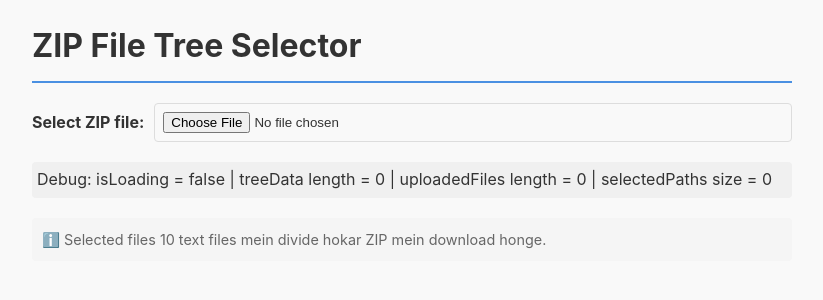
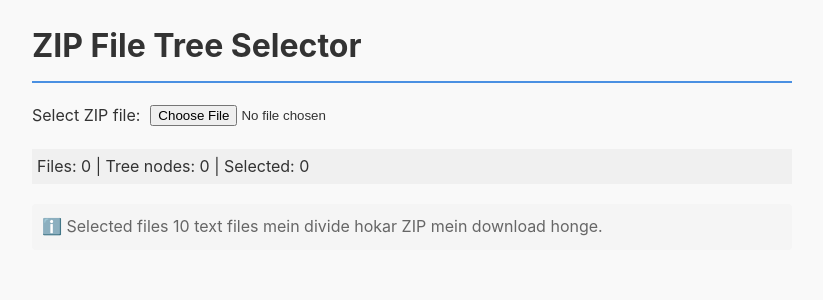
Before and after one commit to jitendra-math/oneshot, a Svelte app: page / in a window 1280 px wide. Shown: the top 300 px of the page, without its empty margins (228-1051 px from the left). Built offline with nearby package versions, Linux system fonts and the light colour scheme.

Commit message:
Update App.svelte

```diff
--- a/src/App.svelte
+++ b/src/App.svelte
@@ -1,6 +1,5 @@
 <!-- src/App.svelte -->
 <script lang="ts">
-  import { tick } from 'svelte';
   import { uploadedFiles, selectedPaths, treeData, selectAll, type ZipFileEntry } from './lib/stores';
   import { readZipFile } from './lib/utils/zipReader';
   import { buildFileTree } from './lib/utils/treeBuilder';
@@ -11,18 +10,13 @@
   let isLoading = false;
   let errorMessage = '';
   let allFilePaths: string[] = [];
-  let treeKey = 0;
-
-  $: {
-    console.log('uploadedFiles length:', $uploadedFiles.length);
-    console.log('treeData length:', $treeData.length);
-    console.log('selectedPaths size:', $selectedPaths.size);
-  }
+  let localTreeData: any[] = []; // Local variable for reactivity
 
   async function handleFileUpload(event: Event) {
     const input = event.target as HTMLInputElement;
     if (!input.files || input.files.length === 0) {
       zipFile = null;
+      localTreeData = [];
       $uploadedFiles = [];
       $treeData = [];
       return;
@@ -35,36 +29,23 @@
 
     try {
       const entries = await readZipFile(file);
-      alert('Step 1: entries length = ' + entries.length);
-
       $uploadedFiles = entries;
-      await tick();
 
       const tree = buildFileTree(entries);
-      alert('Step 2: tree length = ' + tree.length);
-
-      $treeData = tree;
-      treeKey += 1;
-      await tick();
+      localTreeData = tree; // Set local variable first
+      $treeData = tree; // Then set store
 
       allFilePaths = entries.map(e => e.path);
-      alert('Step 3: allFilePaths length = ' + allFilePaths.length + ', first path: ' + (allFilePaths[0] || 'none'));
+      selectAll(true, allFilePaths);
 
-      selectAll(true, allFilePaths);
-      await tick();
-
-      alert('Step 4: selectedPaths size = ' + $selectedPaths.size);
-
+      // Force UI update
       isLoading = false;
-      await tick(); // Force UI update after setting isLoading to false
-      alert('Step 5: isLoading set to false');
     } catch (error) {
-      console.error('Upload error:', error);
       errorMessage = error instanceof Error ? error.message : 'ZIP file upload failed';
       isLoading = false;
+      localTreeData = [];
       $uploadedFiles = [];
       $treeData = [];
-      alert('ERROR: ' + errorMessage);
     }
   }
 
@@ -74,20 +55,14 @@
       return;
     }
 
-    isLoading = true;
-    errorMessage = '';
-
     try {
       const selected: ZipFileEntry[] = $uploadedFiles.filter(file =>
         $selectedPaths.has(file.path)
       );
       const zipBlob = await createZipFromSelected(selected);
       downloadZip(zipBlob, 'selected_files.zip');
-      isLoading = false;
     } catch (error) {
-      console.error('Download error:', error);
       errorMessage = error instanceof Error ? error.message : 'ZIP creation failed';
-      isLoading = false;
     }
   }
 
@@ -98,12 +73,12 @@
 
   function handleClear() {
     zipFile = null;
+    localTreeData = [];
     $uploadedFiles = [];
     $selectedPaths = new Set();
     $treeData = [];
     allFilePaths = [];
     errorMessage = '';
-    treeKey += 1;
     const fileInput = document.getElementById('zip-upload') as HTMLInputElement;
     if (fileInput) fileInput.value = '';
   }
@@ -135,11 +110,13 @@
     <div class="error">❌ {errorMessage}</div>
   {/if}
 
-  <div style="margin: 10px 0; padding: 5px; background: #f0f0f0; border-radius: 4px;">
-    Debug: isLoading = {isLoading} | treeData length = {$treeData.length} | uploadedFiles length = {$uploadedFiles.length} | selectedPaths size = {$selectedPaths.size}
+  <!-- Simple debug info -->
+  <div style="margin: 10px 0; padding: 5px; background: #f0f0f0;">
+    Files: {$uploadedFiles.length} | Tree nodes: {localTreeData.length} | Selected: {$selectedPaths.size}
   </div>
 
-  {#if $treeData.length > 0}
+  <!-- Direct condition using local variable -->
+  {#if localTreeData.length > 0}
     <div class="tree-container">
       <div class="tree-header">
         <h2>Folder Structure</h2>
@@ -154,9 +131,8 @@
       </div>
 
       <div class="tree-wrapper">
-        {#key treeKey}
-          <FileTree nodes={$treeData} />
-        {/key}
+        <!-- Direct rendering without key or store -->
+        <FileTree nodes={localTreeData} />
       </div>
 
       <div class="download-section">
@@ -169,10 +145,6 @@
         </button>
       </div>
     </div>
-  {:else if !isLoading && $uploadedFiles.length > 0}
-    <div class="warning">
-      ⚠️ Tree empty! {$uploadedFiles.length} files available, but treeData is 0.
-    </div>
   {/if}
 
   <div class="info">
@@ -181,146 +153,20 @@
 </main>
 
 <style>
-  main {
-    max-width: 800px;
-    margin: 0 auto;
-    padding: 20px;
-    font-family: -apple-system, BlinkMacSystemFont, 'Segoe UI', Roboto, Oxygen, Ubuntu, Cantarell, sans-serif;
-  }
-
-  h1 {
-    color: #333;
-    border-bottom: 2px solid #4a90e2;
-    padding-bottom: 10px;
-  }
-
-  .upload-section {
-    margin: 20px 0;
-    display: flex;
-    gap: 10px;
-    align-items: center;
-    flex-wrap: wrap;
-  }
-
-  .upload-section label {
-    font-weight: bold;
-  }
-
-  .upload-section input[type="file"] {
-    padding: 8px;
-    border: 1px solid #ddd;
-    border-radius: 4px;
-    flex: 1;
-  }
-
-  button {
-    padding: 8px 16px;
-    background-color: #4a90e2;
-    color: white;
-    border: none;
-    border-radius: 4px;
-    cursor: pointer;
-    font-size: 14px;
-    transition: background-color 0.2s;
-  }
-
-  button:hover:not(:disabled) {
-    background-color: #357abd;
-  }
-
-  button:disabled {
-    background-color: #ccc;
-    cursor: not-allowed;
-  }
-
-  .loading, .error {
-    padding: 10px;
-    margin: 10px 0;
-    border-radius: 4px;
-  }
-
-  .loading {
-    background-color: #e3f2fd;
-    color: #1976d2;
-  }
-
-  .error {
-    background-color: #ffebee;
-    color: #c62828;
-  }
-
-  .tree-container {
-    margin-top: 20px;
-    border: 1px solid #ddd;
-    border-radius: 4px;
-    padding: 15px;
-  }
-
-  .tree-header {
-    display: flex;
-    justify-content: space-between;
-    align-items: center;
-    margin-bottom: 15px;
-    flex-wrap: wrap;
-    gap: 10px;
-  }
-
-  .tree-header h2 {
-    margin: 0;
-    font-size: 1.2rem;
-  }
-
-  .tree-actions {
-    display: flex;
-    gap: 15px;
-    align-items: center;
-  }
-
-  .selected-count {
-    background-color: #e8f5e8;
-    padding: 4px 8px;
-    border-radius: 4px;
-    color: #2e7d32;
-    font-size: 0.9rem;
-  }
-
-  .tree-wrapper {
-    max-height: 400px;
-    overflow-y: auto;
-    border: 1px solid #eee;
-    padding: 10px;
-    background-color: #fafafa;
-  }
-
-  .download-section {
-    margin-top: 20px;
-    text-align: center;
-  }
-
-  .download-btn {
-    background-color: #2e7d32;
-    font-size: 16px;
-    padding: 12px 24px;
-  }
-
-  .download-btn:hover:not(:disabled) {
-    background-color: #1b5e20;
-  }
-
-  .info {
-    margin-top: 20px;
-    color: #666;
-    font-size: 0.9rem;
-    background-color: #f5f5f5;
-    padding: 10px;
-    border-radius: 4px;
-  }
-
-  .warning {
-    background-color: #fff3cd;
-    color: #856404;
-    padding: 10px;
-    border-radius: 4px;
-    margin: 10px 0;
-  }
+  /* Same styles as before */
+  main { max-width: 800px; margin: 0 auto; padding: 20px; }
+  h1 { color: #333; border-bottom: 2px solid #4a90e2; padding-bottom: 10px; }
+  .upload-section { margin: 20px 0; display: flex; gap: 10px; align-items: center; }
+  button { padding: 8px 16px; background-color: #4a90e2; color: white; border: none; border-radius: 4px; cursor: pointer; }
+  button:hover:not(:disabled) { background-color: #357abd; }
+  button:disabled { background-color: #ccc; cursor: not-allowed; }
+  .loading { background-color: #e3f2fd; color: #1976d2; padding: 10px; }
+  .error { background-color: #ffebee; color: #c62828; padding: 10px; }
+  .tree-container { margin-top: 20px; border: 1px solid #ddd; border-radius: 4px; padding: 15px; }
+  .tree-header { display: flex; justify-content: space-between; margin-bottom: 15px; }
+  .selected-count { background-color: #e8f5e8; padding: 4px 8px; border-radius: 4px; color: #2e7d32; }
+  .tree-wrapper { max-height: 400px; overflow-y: auto; border: 1px solid #eee; padding: 10px; background: #fafafa; }
+  .download-section { margin-top: 20px; text-align: center; }
+  .download-btn { background-color: #2e7d32; font-size: 16px; padding: 12px 24px; }
+  .info { margin-top: 20px; color: #666; background: #f5f5f5; padding: 10px; border-radius: 4px; }
 </style>
```
